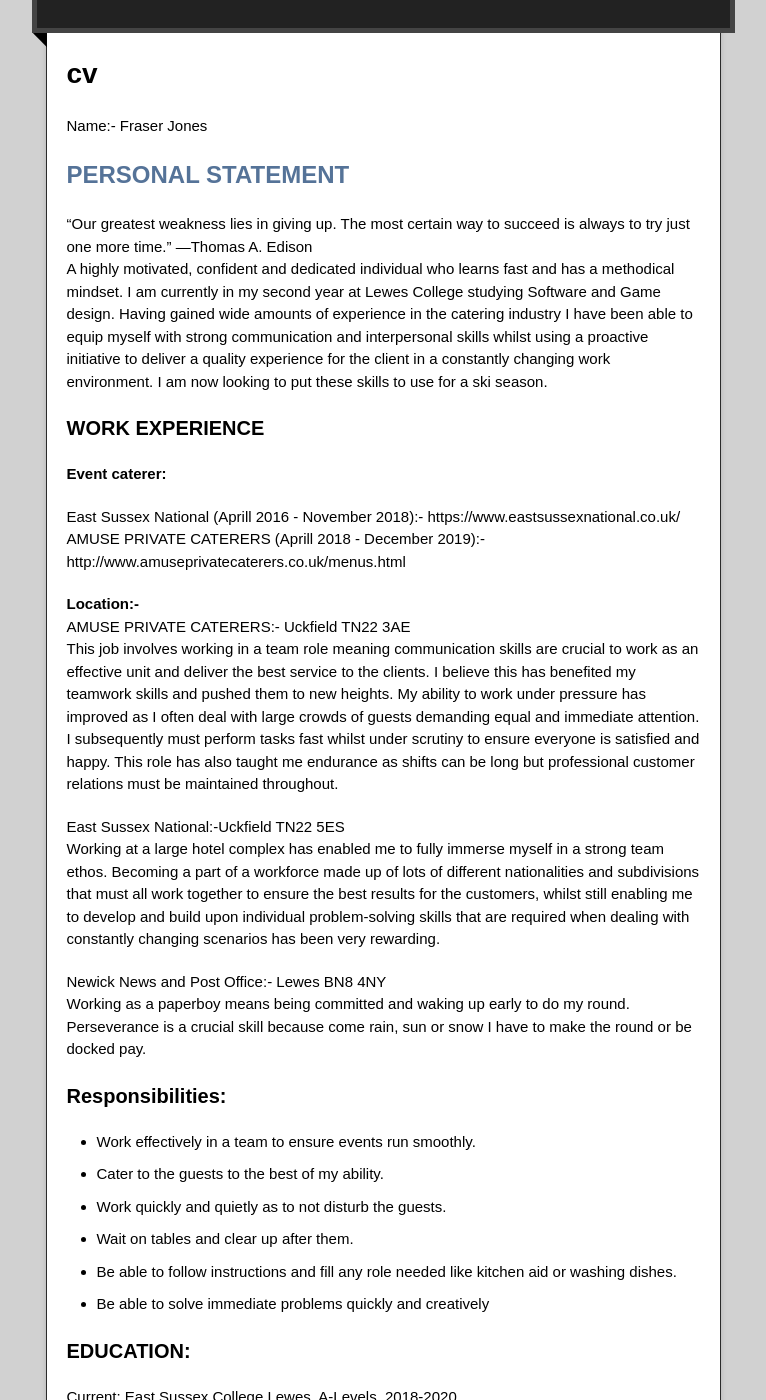
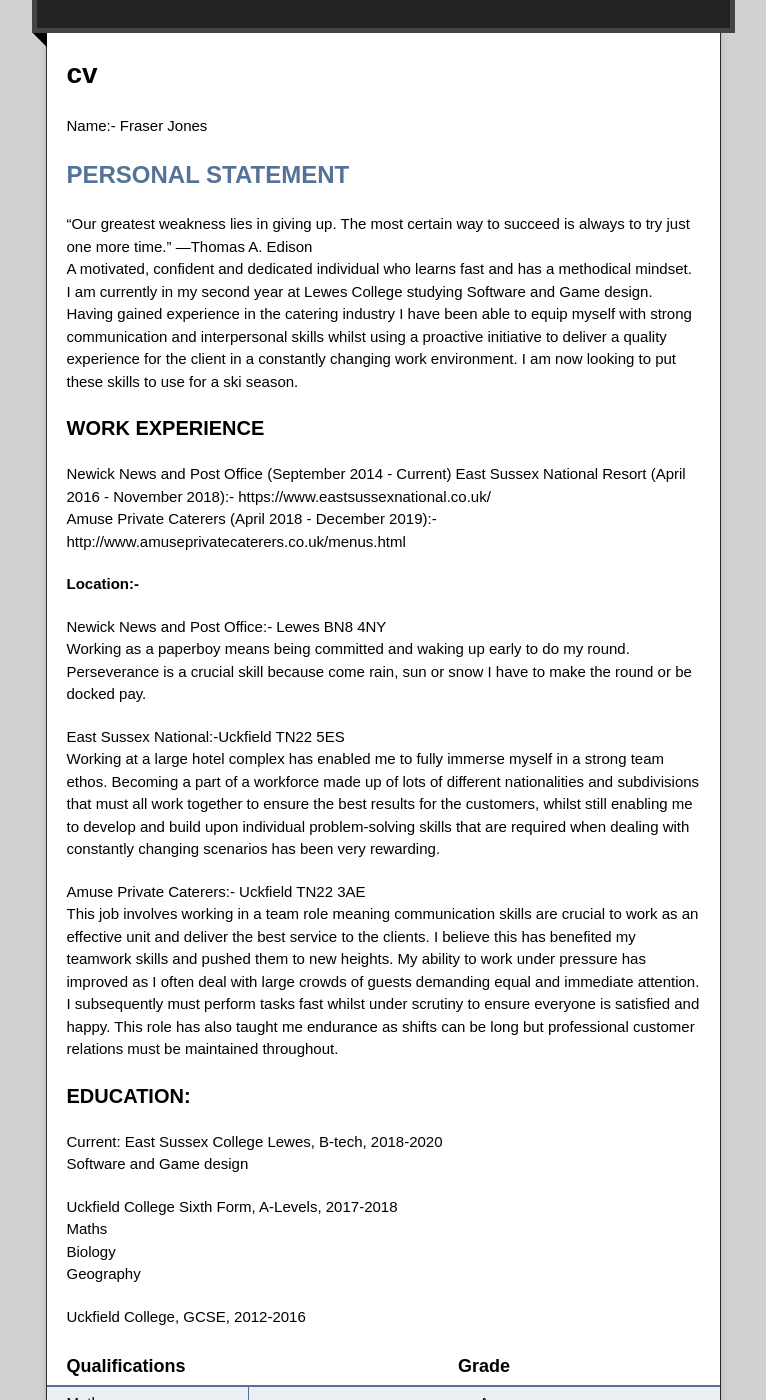
Before and after one commit to Ceirios1/Portfolio, a Jekyll site: the page built from cv.md, in a window 1280 px wide and 1400 px high, scrolled down 283 px. Shown: the whole window, without its empty margins (257-1023 px from the left). Built offline with Jekyll 4.4.1, drawn with Linux system fonts in a browser that asks for light colours; our own code applies the rules of GitHub Pages for plain Markdown files; comment, search, counter and statistics services are not loaded; the repository's description, which GitHub fills in, is left out; some of the changed text lies outside the part shown.

Commit message:
Update cv.md

```diff
--- a/cv.md
+++ b/cv.md
@@ -3,48 +3,37 @@ Name:- Fraser Jones
 
 ## PERSONAL STATEMENT
 "Our greatest weakness lies in giving up. The most certain way to succeed is always to try just one more time." —Thomas A. Edison <br/>
-A highly motivated, confident and dedicated individual who learns fast and has a methodical mindset. I am currently in my second year at Lewes College studying Software and Game design. Having gained wide amounts of experience in the catering industry I have been able to equip myself with strong communication and interpersonal skills whilst using a proactive initiative to deliver a quality experience for the client in a constantly changing work environment. I am now looking to put these skills to use for a ski season.
+A motivated, confident and dedicated individual who learns fast and has a methodical mindset. I am currently in my second year at Lewes College studying Software and Game design. Having gained experience in the catering industry I have been able to equip myself with strong communication and interpersonal skills whilst using a proactive initiative to deliver a quality experience for the client in a constantly changing work environment. I am now looking to put these skills to use for a ski season.
 
 ### WORK EXPERIENCE
 
-
-
-**Event caterer:**
-
- East Sussex National (Aprill 2016 - November 2018):- https://www.eastsussexnational.co.uk/  <br/>
- AMUSE PRIVATE CATERERS (Aprill 2018 - December 2019):- http://www.amuseprivatecaterers.co.uk/menus.html <br/>
+ Newick News and Post Office (September 2014 - Current)
+ East Sussex National Resort (April 2016 - November 2018):- https://www.eastsussexnational.co.uk/  <br/>
+ Amuse Private Caterers (April 2018 - December 2019):- http://www.amuseprivatecaterers.co.uk/menus.html <br/>
 
 **Location:-**
- AMUSE PRIVATE CATERERS:- Uckfield TN22 3AE <br/>
- This job involves working in a team role meaning communication skills are crucial to work as an effective unit and deliver the best service to the clients. I believe this has benefited my teamwork skills and pushed them to new heights. My ability to work under pressure has improved as I often deal with large crowds of guests demanding equal and immediate attention. I subsequently must perform tasks fast whilst under scrutiny to ensure everyone is satisfied and happy. This role has also taught me endurance as shifts can be long but professional customer relations must be maintained throughout. <br/>
+
+ Newick News and Post Office:- Lewes BN8 4NY <br/>
+ Working as a paperboy means being committed and waking up early to do my round. Perseverance is a crucial skill because come rain, sun or snow I have to make the round or be docked pay. <br/>
 
  East Sussex National:-Uckfield TN22 5ES <br/>
   Working at a large hotel complex has enabled me to fully immerse myself in a strong team ethos. Becoming a part of a workforce made up of lots of different nationalities and subdivisions that must all work together to ensure the best results for the customers, whilst still enabling me to develop and build upon individual problem-solving skills that are required when dealing with constantly changing scenarios has been very rewarding.  <br/>
 
-Newick News and Post Office:- Lewes BN8 4NY <br/>
- Working as a paperboy means being committed and waking up early to do my round. Perseverance is a crucial skill because come rain, sun or snow I have to make the round or be docked pay. <br/>
-
-
-### Responsibilities:
-
--         Work effectively in a team to ensure events run smoothly.
--         Cater to the guests to the best of my ability.
--         Work quickly and quietly as to not disturb the guests.
--         Wait on tables and clear up after them.
--         Be able to follow instructions and fill any role needed like kitchen aid or washing dishes.
--         Be able to solve immediate problems quickly and creatively
-
-
+   Amuse Private Caterers:- Uckfield TN22 3AE <br/>
+ This job involves working in a team role meaning communication skills are crucial to work as an effective unit and deliver the best service to the clients. I believe this has benefited my teamwork skills and pushed them to new heights. My ability to work under pressure has improved as I often deal with large crowds of guests demanding equal and immediate attention. I subsequently must perform tasks fast whilst under scrutiny to ensure everyone is satisfied and happy. This role has also taught me endurance as shifts can be long but professional customer relations must be maintained throughout. <br/>
 
 ### EDUCATION:
 
-Current: East Sussex College Lewes, A-Levels, 2018-2020 <br/>
+Current: East Sussex College Lewes, B-tech, 2018-2020 <br/>
 Software and Game design <br/>
 
-Uckfeild Sixth Form, A-Levels, 2017-2018  <br/>
+Uckfield College Sixth Form, A-Levels, 2017-2018  <br/>
 Maths <br/>
 Biology <br/>
 Geography <br/>
+
+
+Uckfield College, GCSE, 2012-2016 <br/>
 
 | Qualifications     | Grade         |
 | ------------------ |:-------------:|
@@ -53,13 +42,15 @@ Geography <br/>
 | English literature:| B             |
 | English language:  | C             |
 | Physics:           | B             |
-| Chemistry:          | C             |
+| Chemistry:         | C             |
 | Biology:           | B             |
 
 
 ### PERSONAL INTERESTS:
 - Skiing - Skiing has become one of my favourite past times and due to relatively frequent trips, I have been able to increase my skiing to a level that allows me to enjoy everything the mountain has to offer.
+
 - Dungeons & Dragons - I started playing Dungeons & Dragons two years ago and have enjoyed all of it and am now a regular member of a club in Brighton. The game encourages teamwork and creative problem-solving. It has also helped with my public speaking as a large part of the game is just talking eg. arguing for or against a course of action.
+
 - PC Gaming - Gaming is one of my favourite hobbies as there is such a broad range of game genres which test me in different ways. Some are about strategical thinking and planning for the future while others are about honing skills like reactions and quick thinking. Lastly, some are about relaxing and using my creativity.
 
 ### REFERENCES:
```
